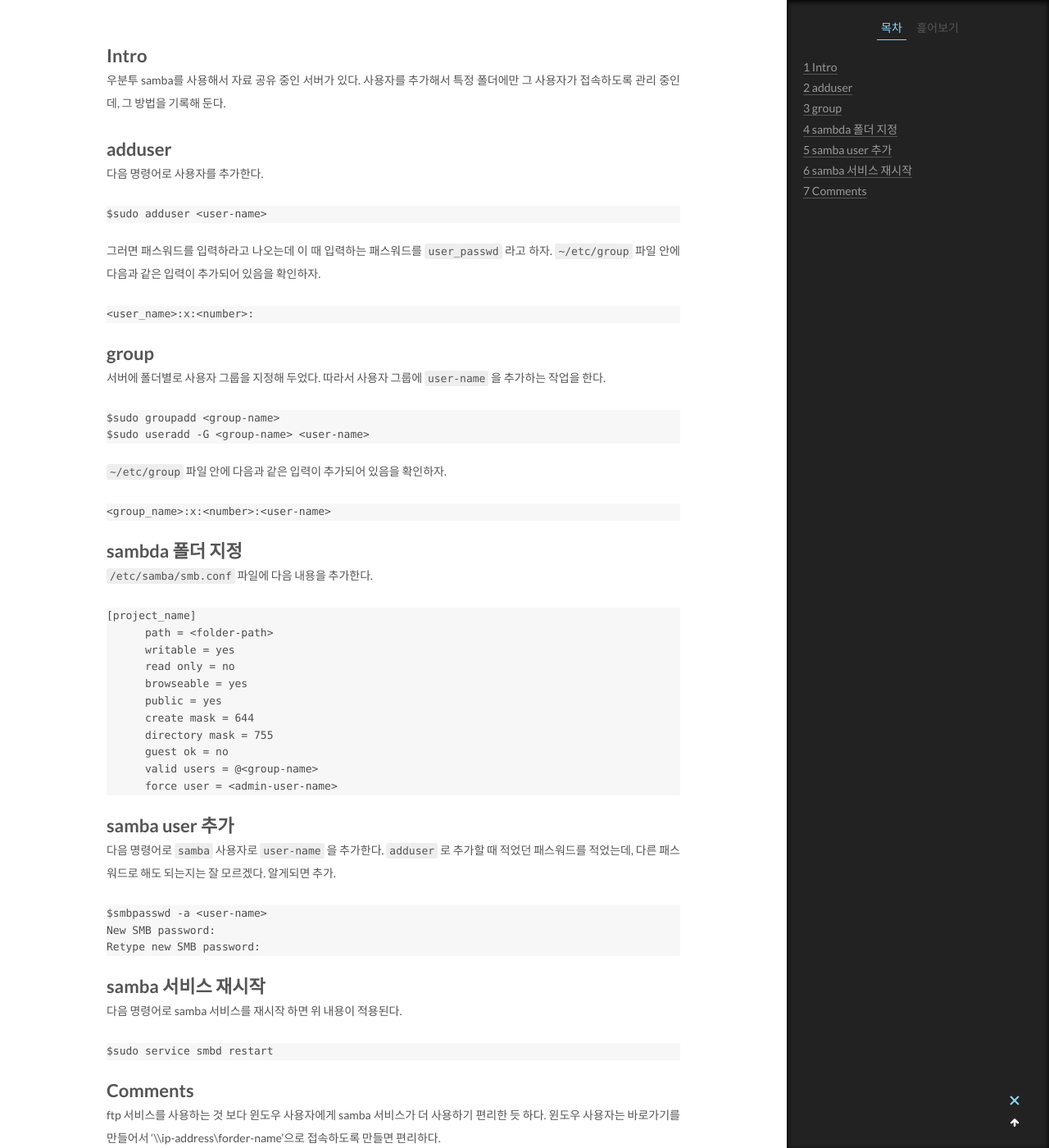
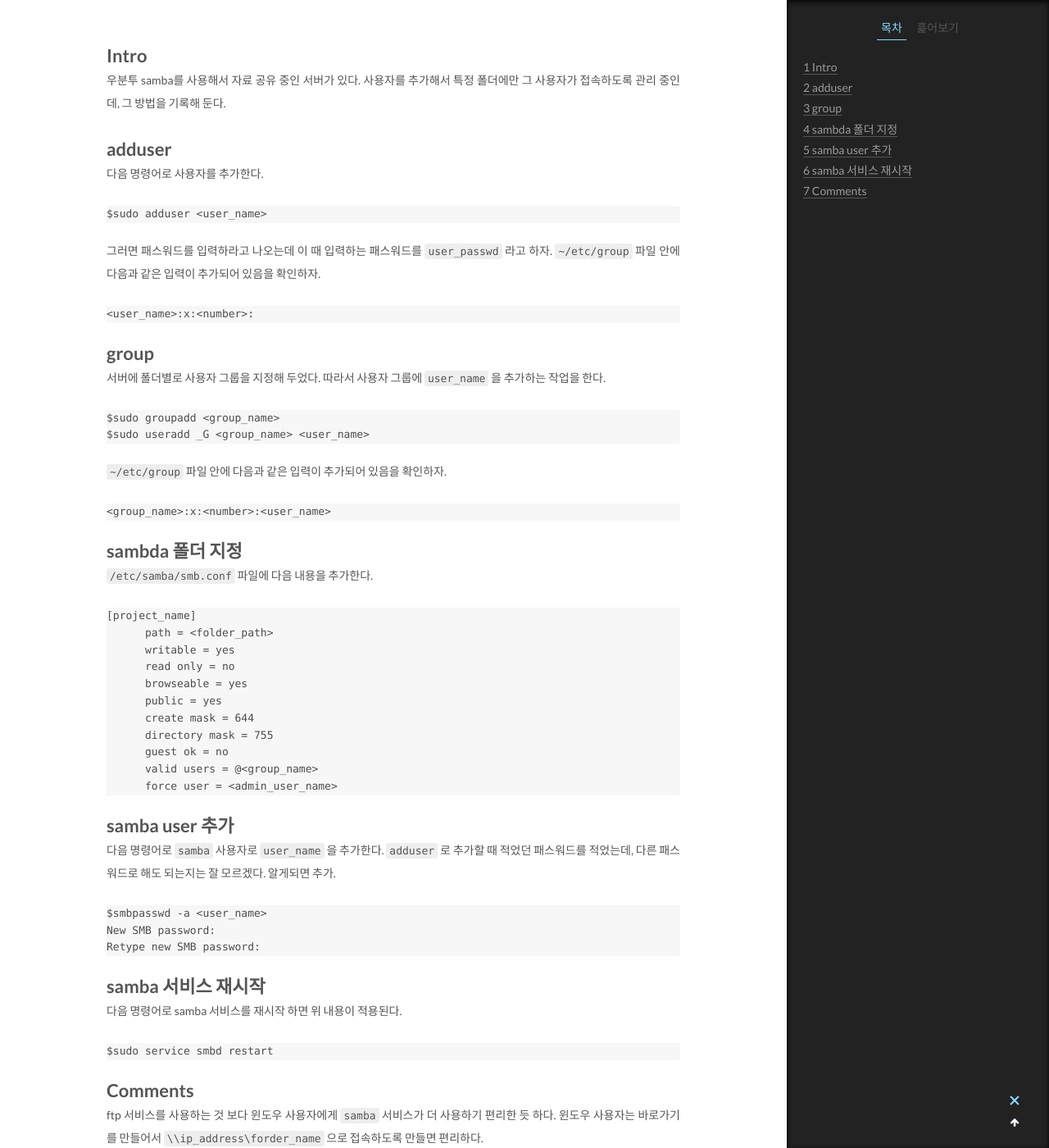
Before and after one commit to smallorbig/smallorbig.github.io, a Jekyll site: the page built from _posts/2020-02-05-samba_adduser.md, in a window 1280 px wide and 1400 px high, scrolled down 416 px. Shown: the whole window at 82% size. Built offline with Jekyll 4.4.1, drawn with Linux system fonts in a browser that asks for light colours.

Commit message:
add post

````diff
--- a/_posts/2020-02-05-samba_adduser.md
+++ b/_posts/2020-02-05-samba_adduser.md
@@ -20,7 +20,7 @@ tags:
 다음 명령어로 사용자를 추가한다.
 
 ```plain
-$sudo adduser <user-name>
+$sudo adduser <user_name>
 ```
 
 그러면 패스워드를 입력하라고 나오는데 이 때 입력하는 패스워드를 `user_passwd` 라고 하자.
@@ -34,17 +34,17 @@ $sudo adduser <user-name>
 # group
 
 서버에 폴더별로 사용자 그룹을 지정해 두었다.
-따라서 사용자 그룹에 `user-name` 을 추가하는 작업을 한다.
+따라서 사용자 그룹에 `user_name` 을 추가하는 작업을 한다.
 
 ```plain
-$sudo groupadd <group-name>
-$sudo useradd -G <group-name> <user-name>
+$sudo groupadd <group_name>
+$sudo useradd _G <group_name> <user_name>
 ```
 
 `~/etc/group` 파일 안에 다음과 같은 입력이 추가되어 있음을 확인하자.
 
 ```plain
-<group_name>:x:<number>:<user-name>
+<group_name>:x:<number>:<user_name>
 ```
 
 
@@ -54,7 +54,7 @@ $sudo useradd -G <group-name> <user-name>
 
 ```plain
 [project_name]
-      path = <folder-path>
+      path = <folder_path>
       writable = yes
       read only = no
       browseable = yes
@@ -62,19 +62,19 @@ $sudo useradd -G <group-name> <user-name>
       create mask = 644
       directory mask = 755
       guest ok = no
-      valid users = @<group-name>
-      force user = <admin-user-name>
+      valid users = @<group_name>
+      force user = <admin_user_name>
 ```
 
 
 # samba user 추가
 
-다음 명령어로 `samba` 사용자로 `user-name` 을 추가한다.
+다음 명령어로 `samba` 사용자로 `user_name` 을 추가한다.
 `adduser` 로 추가할 때 적었던 패스워드를 적었는데, 다른 패스워드로 해도 되는지는 잘 모르겠다.
 알게되면 추가.
 
 ```plain
-$smbpasswd -a <user-name>
+$smbpasswd -a <user_name>
 New SMB password:
 Retype new SMB password:
 ```
@@ -91,8 +91,8 @@ $sudo service smbd restart
 
 # Comments
 
-ftp 서비스를 사용하는 것 보다 윈도우 사용자에게 samba 서비스가 더 사용하기 편리한 듯 하다.
-윈도우 사용자는 바로가기를 만들어서 '\\\ip-address\forder-name'으로 접속하도록 만들면 편리하다.
+ftp 서비스를 사용하는 것 보다 윈도우 사용자에게 `samba` 서비스가 더 사용하기 편리한 듯 하다.
+윈도우 사용자는 바로가기를 만들어서 `\\ip_address\forder_name` 으로 접속하도록 만들면 편리하다.
 
 -   참고링크 : [시티락 지식창고](https://citylock.tistory.com/547)
 
````
Also changed, not shown: _posts/2020-02-05-samba_adduser.org (+12 -12 lines).
